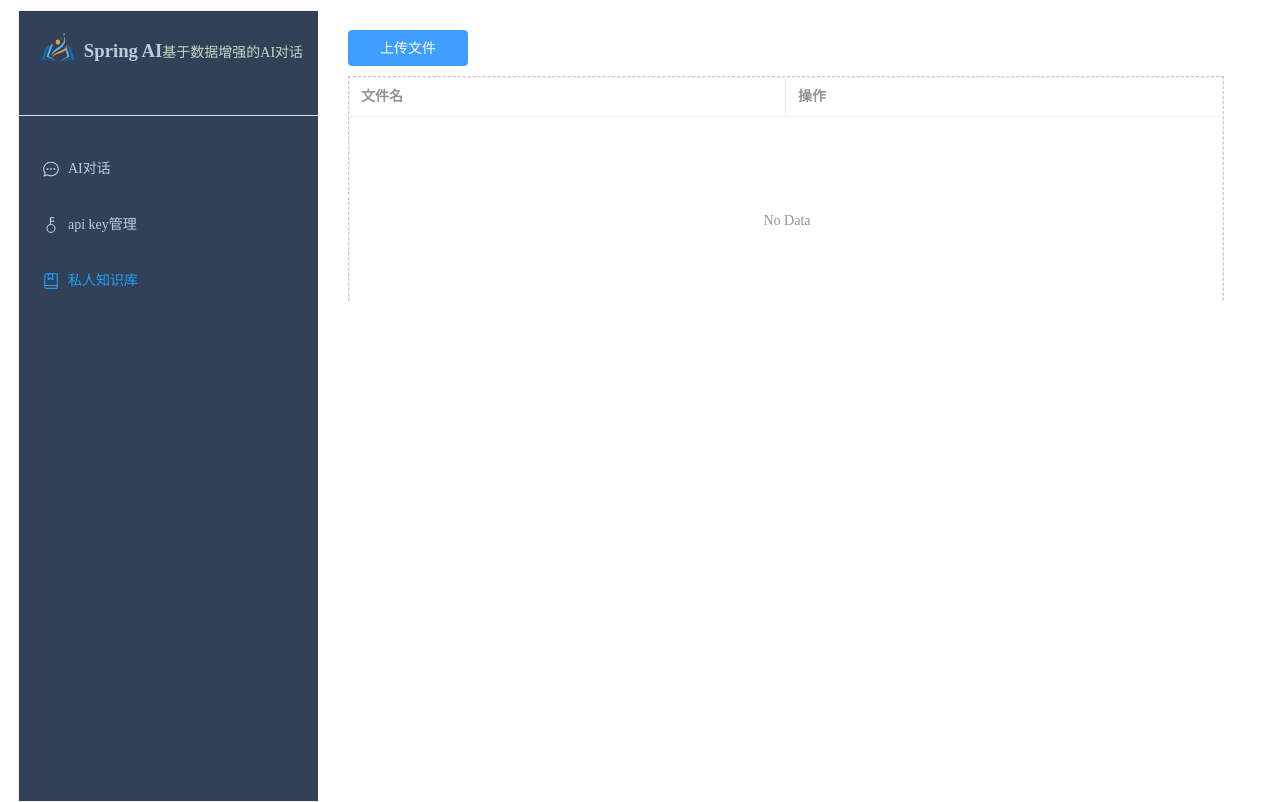
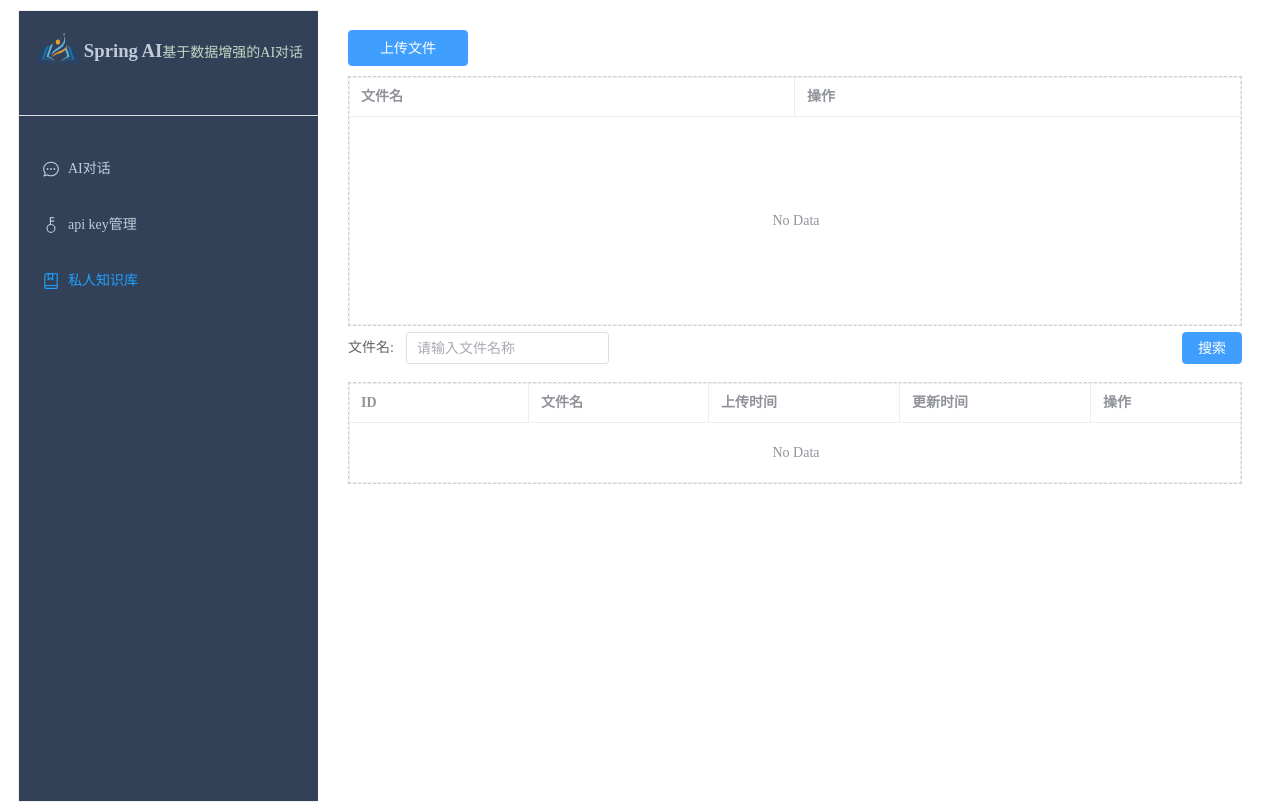
Before and after one commit to jillong/vue, a Vue app in the folder vue-ts/: page /know in a window 1280 px wide. Built offline with nearby package versions, Linux system fonts and the light colour scheme.

Commit message:
增加minio文件管理页面

```diff
--- a/vue-ts/src/view/know/PrivateKnowledgeView.vue
+++ b/vue-ts/src/view/know/PrivateKnowledgeView.vue
@@ -1,4 +1,5 @@
 <template>
+  <!-- TODO 添加文件时，滑轮自动往下拉。最好实现文件拖拉框和 el-table在一起-->
   <el-upload
       class="upload-demo"
       multiple
@@ -27,18 +28,69 @@
       </el-table-column>
     </el-table>
   </div>
+
+  <el-form
+      style="display: flex; justify-content: space-between"
+      :model="queryFileDto"
+  >
+    <el-form-item label="文件名:">
+      <el-input placeholder="请输入文件名称" v-model="queryFileDto.fileName"/>
+    </el-form-item>
+    <el-form-item>
+      <el-button type="primary" @click="loadStoreFileData" :disabled="isLoading">搜索</el-button>
+    </el-form-item>
+  </el-form>
+
+  <el-table :data="storeFileData" border v-loading="isLoading">
+    <el-table-column prop="id" label="ID" width="180" />
+    <el-table-column prop="fileName" label="文件名" width="180" />
+    <el-table-column label="上传时间">
+      <template #default="scope">
+      </template>
+    </el-table-column>
+    <el-table-column label="更新时间">
+      <template #default="scope">
+      </template>
+    </el-table-column>
+    <el-table-column label="操作" width="150">
+      <template #default="scope">
+        <el-button
+            type="danger"
+            size="small"
+        >删除</el-button
+        >
+        <el-button
+            type="primary"
+            size="small"
+        >预览</el-button
+        >
+      </template>
+    </el-table-column>
+  </el-table>
 </template>
 
 <script setup lang="ts">
 import {ref} from "vue";
 import {UploadUserFile} from "element-plus";
+import {QueryFileDto, StoreFile} from "@/entity/chatDTO";
 
 const fileList = ref<UploadUserFile[]>([]);
 const uploading = ref(false);
-
+const isLoading = ref(false);
+const storeFileData = ref<StoreFile[]>([]);
 const deleteFile = (index: number) => {
   fileList.value.splice(index, 1);
 };
+
+const loadStoreFileData = () => {
+  isLoading.value = true;
+};
+const queryFileDto = ref<QueryFileDto>({
+  page: 0,
+  pageSize: 10,
+  fileName: "",
+});
+
 </script>
 
 <style scoped>
@@ -54,16 +106,11 @@ const deleteFile = (index: number) => {
 }
 
 .file-list-container {
-  width: 98%;
+  width: 100%;
   max-height: 30%; /* 设置最大高度 */
   overflow-y: auto; /* 垂直滚动条 */
   padding-top: 10px; /* 顶层边距 */
-}
-
-.empty-list {
-  text-align: center;
-  padding: 20px;
-  color: #999;
+  padding-bottom: 30px; /* 顶层边距 */
 }
 
 /* 设置表格的虚线边框 */
```
Also changed, not shown: vue-ts/src/entity/chatDTO.ts (+15 -0 lines).
